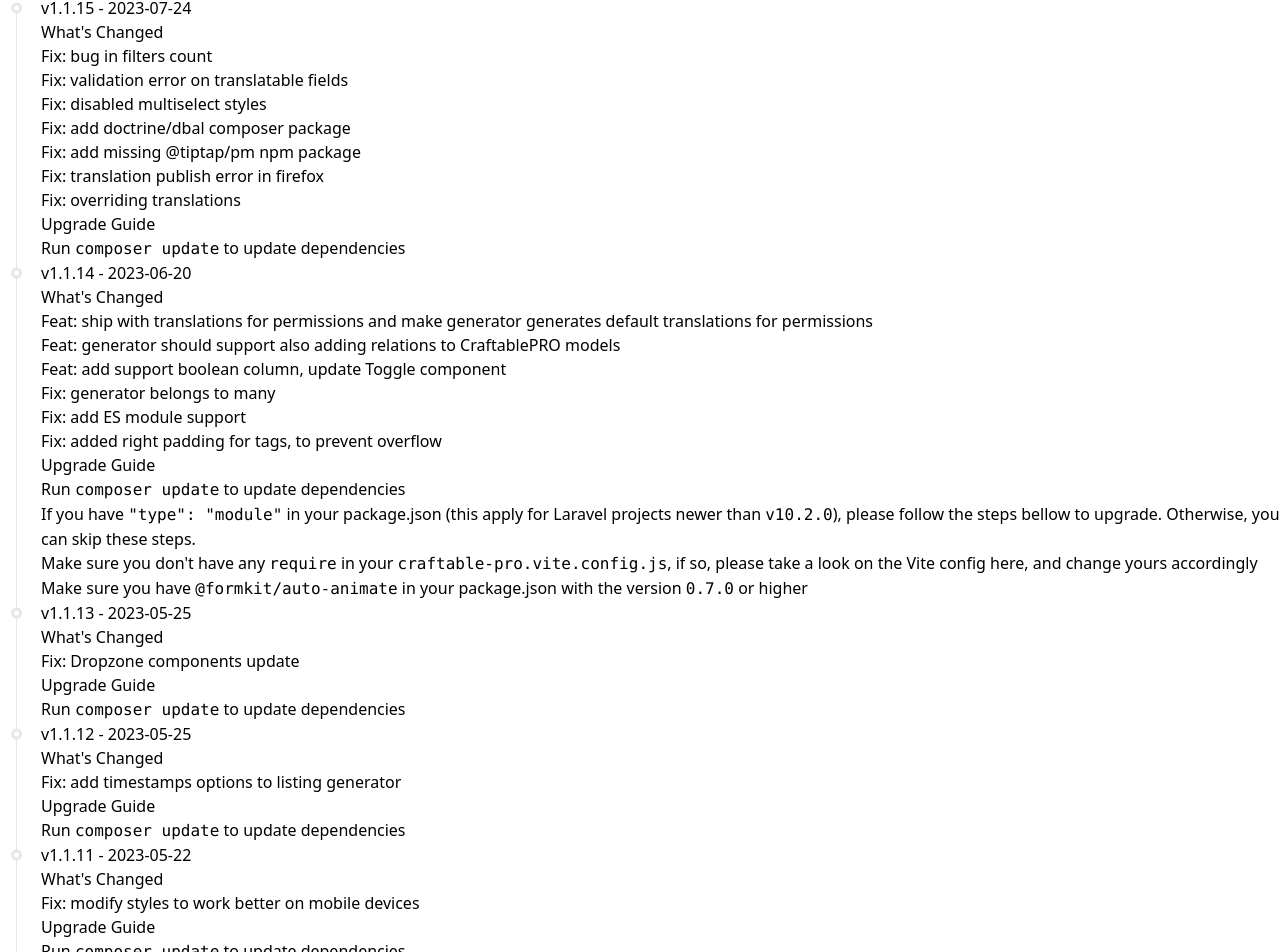
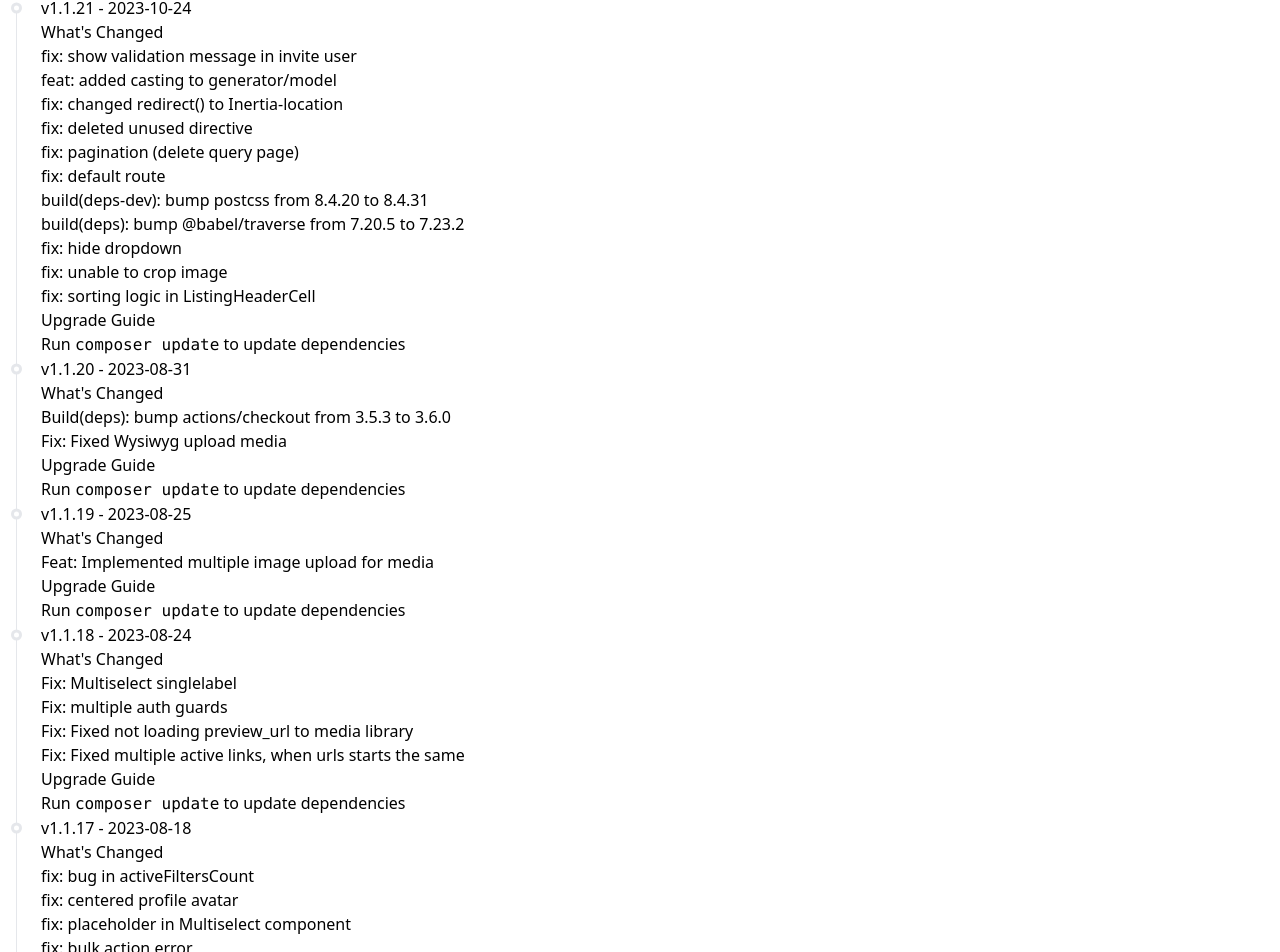
Before and after one commit to BRACKETS-by-TRIAD/craftable-pro-docs, a Next.js app: page /changelog in a window 1280 px wide. Shown: the part 52-1004 px from the top of the page. Built offline with nearby package versions, Linux system fonts and the light colour scheme.

Commit message:
Update changelog.mdx

```diff
--- a/pages/changelog.mdx
+++ b/pages/changelog.mdx
@@ -3,6 +3,85 @@
 All notable changes to Craftable PRO will be documented on this page.
 
 <div className="changelog-container">
+
+## v1.1.21 - 2023-10-24
+
+### What's Changed
+
+- fix: show validation message in invite user
+- feat: added casting to generator/model
+- fix: changed redirect() to Inertia-location
+- fix: deleted unused directive
+- fix: pagination (delete query page)
+- fix: default route
+- build(deps-dev): bump postcss from 8.4.20 to 8.4.31
+- build(deps): bump @babel/traverse from 7.20.5 to 7.23.2
+- fix: hide dropdown
+- fix: unable to crop image
+- fix: sorting logic in ListingHeaderCell
+
+### Upgrade Guide
+
+- Run `composer update` to update dependencies
+
+## v1.1.20 - 2023-08-31
+
+### What's Changed
+
+- Build(deps): bump actions/checkout from 3.5.3 to 3.6.0
+- Fix: Fixed Wysiwyg upload media
+
+### Upgrade Guide
+
+- Run `composer update` to update dependencies
+
+## v1.1.19 - 2023-08-25
+
+### What's Changed
+
+- Feat: Implemented multiple image upload for media
+
+### Upgrade Guide
+
+- Run `composer update` to update dependencies
+
+## v1.1.18 - 2023-08-24
+
+### What's Changed
+
+- Fix: Multiselect singlelabel
+- Fix: multiple auth guards
+- Fix: Fixed not loading preview_url to media library
+- Fix: Fixed multiple active links, when urls starts the same
+
+### Upgrade Guide
+
+- Run `composer update` to update dependencies
+
+## v1.1.17 - 2023-08-18
+
+### What's Changed
+
+- fix: bug in activeFiltersCount
+- fix: centered profile avatar
+- fix: placeholder in Multiselect component
+- fix: bulk action error
+- fix: reset filters fix for arrays
+- fix: changed column key type
+
+### Upgrade Guide
+
+- Run `composer update` to update dependencies
+
+## v1.1.16 - 2023-07-25
+
+### What's Changed
+
+- Fix: verification email route
+
+### Upgrade Guide
+
+- Run `composer update` to update dependencies
 
 ## v1.1.15 - 2023-07-24
 
```
